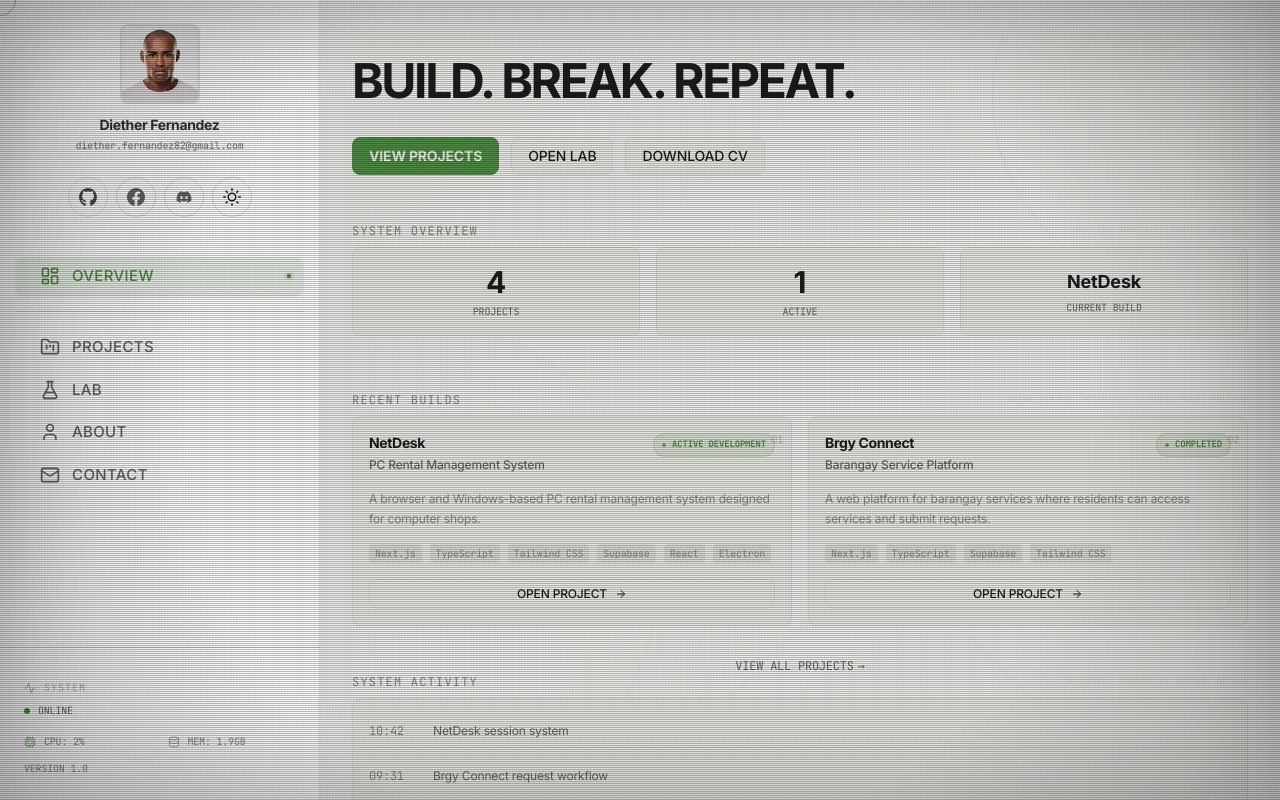
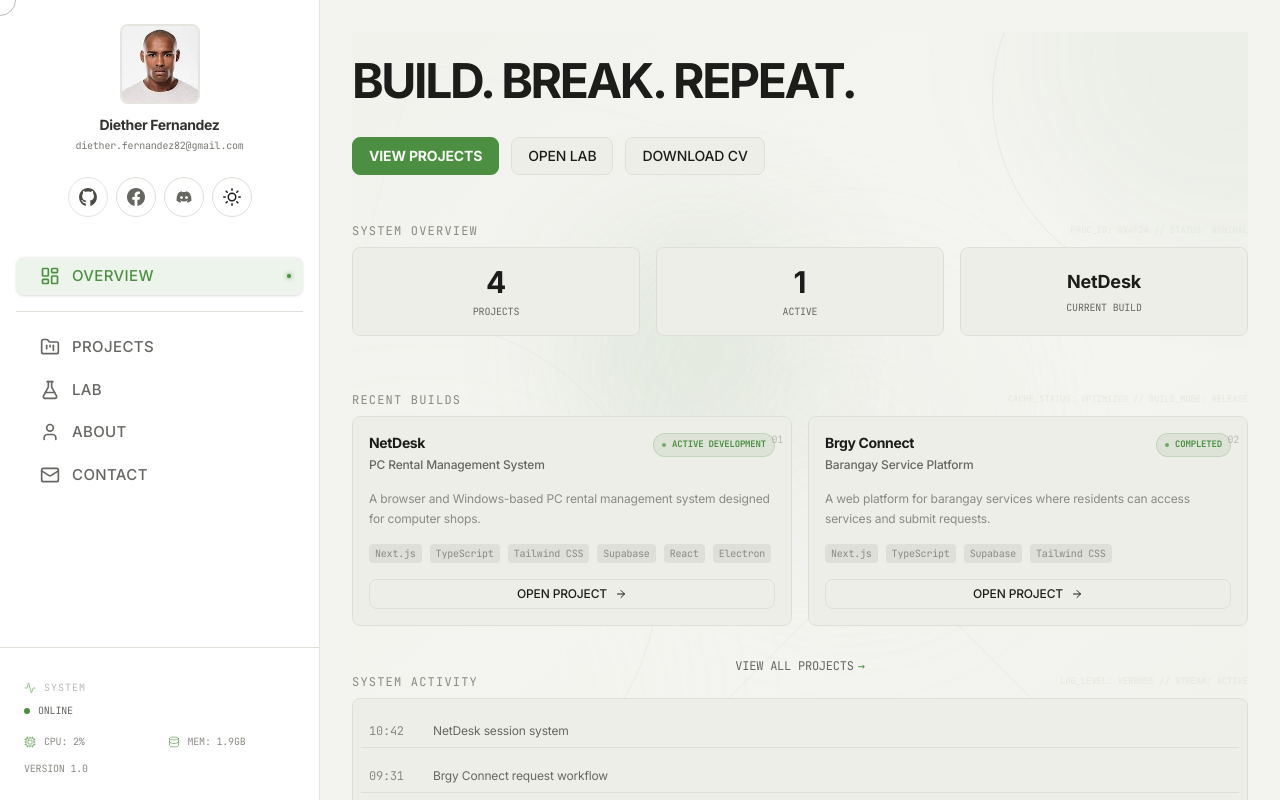
Before and after one commit to DietherFernandez/portfolio, a Next.js app: page / in a window 1280 px wide. Built offline with nearby package versions, Linux system fonts and the light colour scheme.

Commit message:
add animation + theme fix

```diff
--- a/src/app/globals.css
+++ b/src/app/globals.css
@@ -28,6 +28,25 @@
 
   --radius-os: 8px;
   --radius-os-lg: 12px;
+}
+
+@keyframes blob {
+  0% { transform: translate(0px, 0px) scale(1); }
+  33% { transform: translate(30px, -50px) scale(1.1); }
+  66% { transform: translate(-20px, 20px) scale(0.9); }
+  100% { transform: translate(0px, 0px) scale(1); }
+}
+
+.animate-blob {
+  animation: blob 7s infinite alternate;
+}
+
+.animation-delay-2000 {
+  animation-delay: 2s;
+}
+
+.animation-delay-4000 {
+  animation-delay: 4s;
 }
 
 @layer base {
@@ -86,7 +105,8 @@
   }
 
   body {
-    background-color: var(--background);
+    background: radial-gradient(circle at center, var(--background) 0%, var(--surface) 100%);
+    background-attachment: fixed;
     color: var(--text);
     transition: background-color 0.3s, color 0.3s;
     font-family: 'Inter', -apple-system, BlinkMacSystemFont, 'Segoe UI', Roboto, sans-serif;
@@ -108,15 +128,15 @@
   pointer-events: none;
   background: linear-gradient(
     rgba(18, 16, 16, 0) 50%,
-    rgba(0, 0, 0, 0.25) 50%
+    rgba(0, 0, 0, 0.1) 50%
   ),
   linear-gradient(
     90deg,
-    rgba(255, 0, 0, 0.06),
-    rgba(0, 255, 0, 0.02),
-    rgba(0, 0, 255, 0.06)
+    rgba(255, 0, 0, 0.02),
+    rgba(0, 255, 0, 0.01),
+    rgba(0, 0, 255, 0.02)
   );
-  background-size: 100% 2px, 3px 100%;
+  background-size: 100% 3px, 4px 100%;
 }
 
 .crt-screen {
--- a/src/app/layout.tsx
+++ b/src/app/layout.tsx
@@ -86,9 +86,6 @@ export default function RootLayout({
                 <CustomCursor />
               </div>
             </div>
-            <div className="crt-overlay" />
-            <div className="crt-screen" />
-            <div className="crt-vignette" />
             <WindowManager />
             <Terminal />
             <CommandPalette />
--- a/src/components/ThemeProvider.tsx
+++ b/src/components/ThemeProvider.tsx
@@ -15,6 +15,7 @@ const ThemeContext = createContext<ThemeContextType | undefined>(undefined);
 
 export function ThemeProvider({ children }: { children: ReactNode }) {
   const [theme, setThemeState] = useState<Theme>("system");
+  const [mounted, setMounted] = useState(false);
   const [transition, setTransition] = useState<{
     isActive: boolean;
     x: number;
@@ -36,9 +37,11 @@ export function ThemeProvider({ children }: { children: ReactNode }) {
     } else {
       setThemeState("dark");
     }
+    setMounted(true);
   }, []);
 
   useEffect(() => {
+    if (!mounted) return;
     const root = window.document.documentElement;
     let actualTheme = theme;
     if (theme === "system") {
@@ -48,7 +51,7 @@ export function ThemeProvider({ children }: { children: ReactNode }) {
     }
     root.setAttribute("data-theme", actualTheme);
     localStorage.setItem("diether-os-theme", theme);
-  }, [theme]);
+  }, [theme, mounted]);
 
   const triggerTransition = async (x: number, y: number, nextTheme: "dark" | "light") => {
     if (window.matchMedia("(prefers-reduced-motion: reduce)").matches || !document.startViewTransition) {
--- a/src/components/WorkspaceBackground.tsx
+++ b/src/components/WorkspaceBackground.tsx
@@ -1,9 +1,17 @@
 "use client";
 
 import React, { useEffect, useState } from "react";
+import { motion, AnimatePresence } from "framer-motion";
+
+interface Ripple {
+  id: number;
+  x: number;
+  y: number;
+}
 
 export default function WorkspaceBackground() {
   const [offset, setOffset] = useState({ x: 0, y: 0 });
+  const [ripples, setRipples] = useState<Ripple[]>([]);
 
   useEffect(() => {
     const handleMouseMove = (e: MouseEvent) => {
@@ -16,12 +24,63 @@ export default function WorkspaceBackground() {
       });
     };
 
+    const handleMouseDown = (e: MouseEvent) => {
+      // Only trigger ripple if the click is on the background or empty space
+      // We check if the target is a button, link, or inside an interactive element
+      const target = e.target as HTMLElement;
+      if (
+        target.closest('button') ||
+        target.closest('a') ||
+        target.closest('.os-button') ||
+        target.closest('.os-card') ||
+        target.closest('nav') ||
+        target.closest('aside')
+      ) {
+        return;
+      }
+
+      const id = Date.now();
+      setRipples((prev) => [...prev, { id, x: e.pageX, y: e.pageY }]);
+
+      // Remove ripple after animation finishes (1s)
+      setTimeout(() => {
+        setRipples((prev) => prev.filter((r) => r.id !== id));
+      }, 1000);
+    };
+
     window.addEventListener("mousemove", handleMouseMove);
-    return () => window.removeEventListener("mousemove", handleMouseMove);
+    window.addEventListener("mousedown", handleMouseDown);
+    return () => {
+      window.removeEventListener("mousemove", handleMouseMove);
+      window.removeEventListener("mousedown", handleMouseDown);
+    };
   }, []);
 
   return (
     <div className="absolute inset-0 overflow-hidden pointer-events-none z-0">
+      {/* Water Ripple Layer */}
+      <div className="absolute inset-0 z-10 pointer-events-none">
+        <AnimatePresence>
+          {ripples.map((ripple) => (
+            <motion.div
+              key={ripple.id}
+              initial={{ scale: 0, opacity: 0.5 }}
+              animate={{ scale: 4, opacity: 0 }}
+              transition={{ duration: 1, ease: "easeOut" }}
+              className="absolute rounded-full border border-accent/30 bg-accent/5"
+              style={{
+                left: ripple.x,
+                top: ripple.y,
+                width: "100px",
+                height: "100px",
+                marginLeft: "-50px",
+                marginTop: "-50px",
+              }}
+            />
+          ))}
+        </AnimatePresence>
+      </div>
+
       {/* Interactive Geometry Layer */}
       <div
         className="absolute inset-0 transition-transform duration-300 ease-out"
@@ -29,6 +88,11 @@ export default function WorkspaceBackground() {
       >
         {/* Subtle Gradient Background Layer */}
         <div className="absolute inset-0 bg-gradient-to-br from-surface via-background to-surface opacity-50" />
+
+        {/* Floating Animated Orbs */}
+        <div className="absolute top-1/4 left-1/4 w-64 h-64 rounded-full bg-accent/10 blur-3xl animate-blob" />
+        <div className="absolute top-1/3 right-1/4 w-80 h-80 rounded-full bg-border/10 blur-3xl animate-blob animation-delay-2000" />
+        <div className="absolute bottom-1/4 left-1/3 w-72 h-72 rounded-full bg-surface/20 blur-3xl animate-blob animation-delay-4000" />
 
         {/* Large soft circle top-right */}
         <div
--- a/src/components/os/WindowManager.tsx
+++ b/src/components/os/WindowManager.tsx
@@ -1,6 +1,6 @@
 "use client";
 
-import React from "react";
+import React, { useState, useEffect } from "react";
 import { AnimatePresence } from "framer-motion";
 import { useOSStore } from "@/store/useOSStore";
 import Window from "./Window";
@@ -13,6 +13,13 @@ interface AppContent {
 
 export default function WindowManager({ children }: { children: React.ReactNode }) {
   const { openWindows } = useOSStore();
+  const [mounted, setMounted] = useState(false);
+
+  useEffect(() => {
+    setMounted(true);
+  }, []);
+
+  if (!mounted) return null;
 
   return (
     <div className="absolute inset-0 pointer-events-none z-50">
@@ -20,11 +27,6 @@ export default function WindowManager({ children }: { children: React.ReactNode
         {openWindows.map((window) => (
           <div key={window.id} className="pointer-events-auto">
             <Window id={window.id} title={window.title}>
-              {/*
-                  In a real OS we'd map the window ID to a specific component.
-                  For now, we'll handle the content rendering at the page level
-                  or pass it through a registry.
-              */}
               <div className="text-muted">
                 Content for {window.title} is managed by the Page components.
               </div>
```
